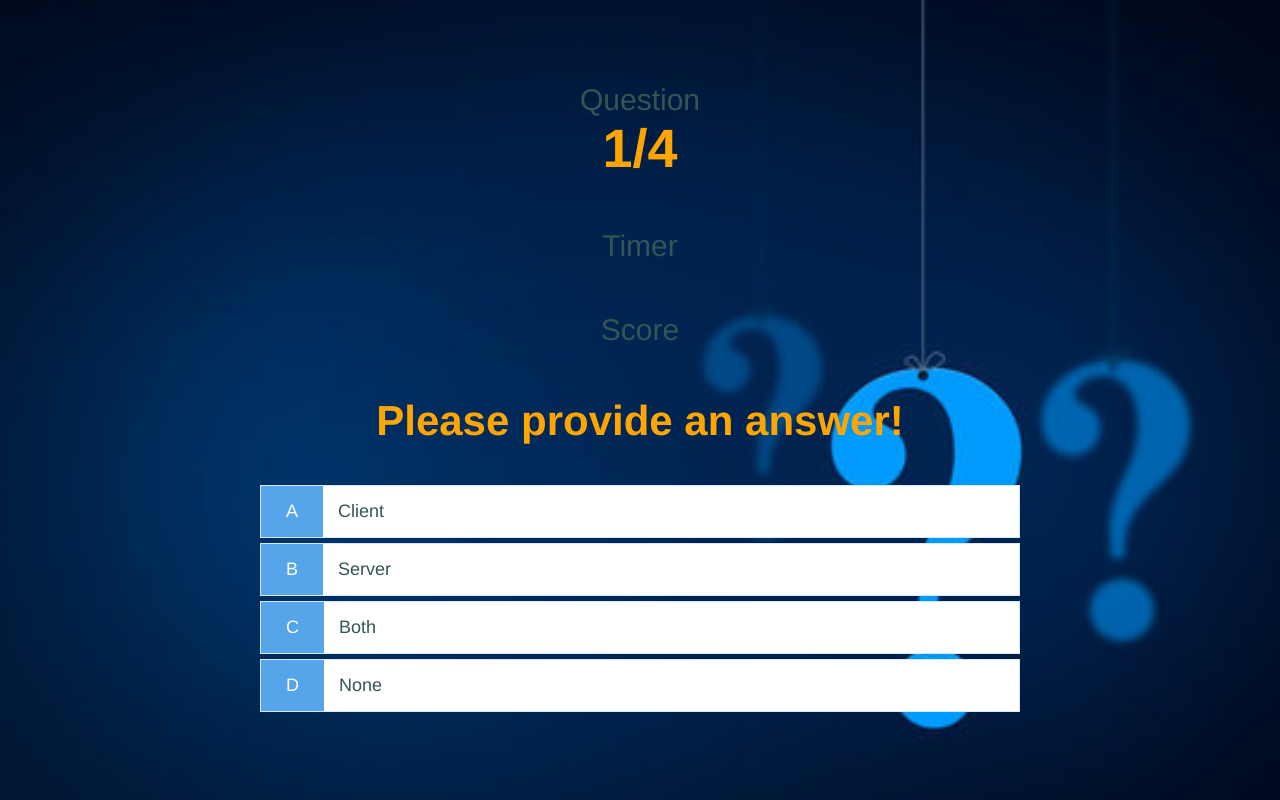
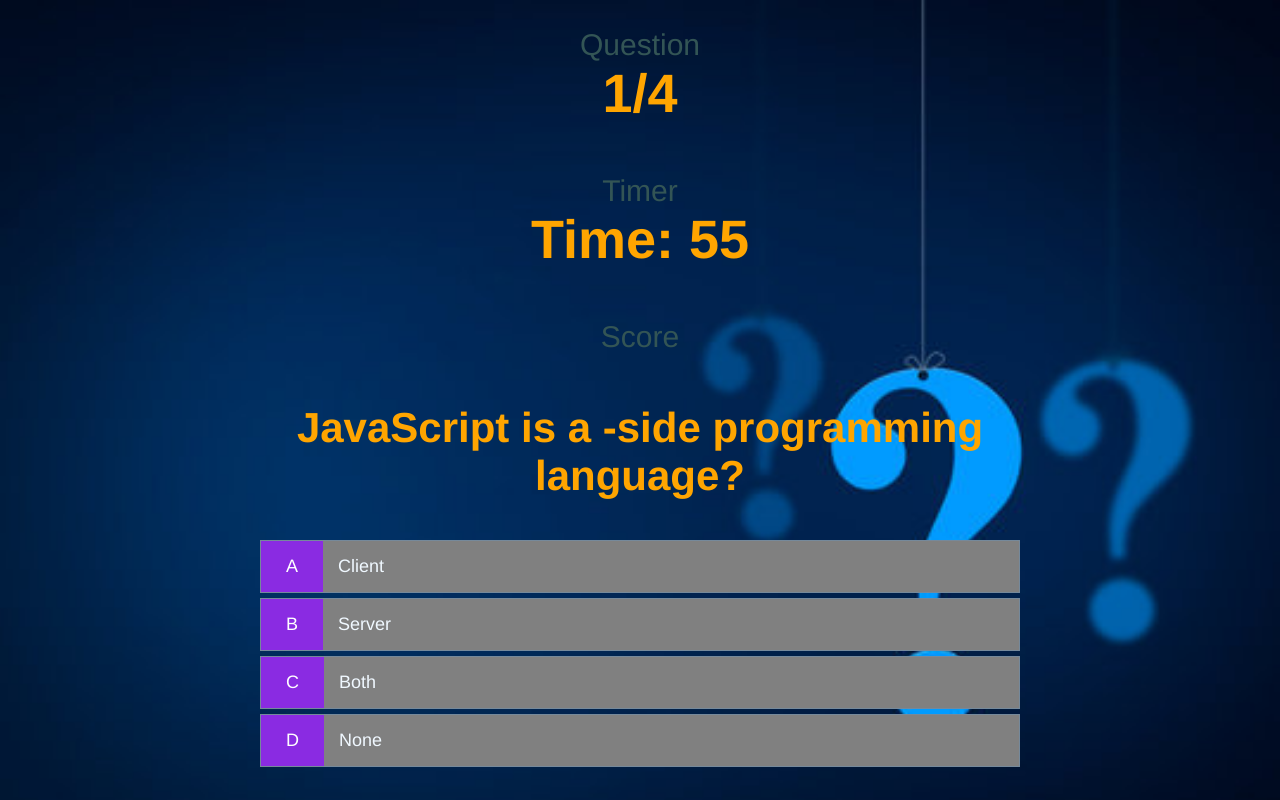
Before and after one commit to VulcanDthGrip/SMU-Mod-4-Challenge, a plain HTML site: page game.html in a window 1280 px wide. Drawn offline with Linux system fonts and the light colour scheme.

Commit message:
final edits to game.js

```diff
--- a/app.css
+++ b/app.css
@@ -115,6 +115,7 @@ form {
 
 input {
   margin-bottom: 1rem;
+  text-align: center;
   width: 20rem;
   padding: 1.5rem;
   font-size: 1.8rem;
--- a/game.css
+++ b/game.css
@@ -4,7 +4,7 @@
     width: 100%;
     font-size: 1.8rem;
     border: 0.1rem solid rgb(86, 165, 235, 0.25);
-    background-color: white;
+    background-color: grey;
   }
 
   .choice-container:hover {
@@ -16,32 +16,32 @@
 
   .choice-prefix {
     padding: 1.5rem 2.5rem;
-    background-color: #56a5eb;
+    background-color: blueviolet;
     color: white;
   }
 
   .choice-text {
+    color: aliceblue;
     padding: 1.5rem;
   }
   .correct {
     background: green;
-}
+  }
   .incorrect {
     background: red;
-}
+  }
   /* HUD Display during game */
 #hud {
   display: flex;
   justify-content: space-between;
-
-}
+  }
 
 .hud-prefix {
   text-align: center;
   font-size: 3rem;
   }
 
-  .hud-main-text {
+.hud-main-text {
     text-align: center;
   }
   #timer {
--- a/game.js
+++ b/game.js
@@ -2,18 +2,19 @@ const questions = document.getElementById('question')
 const choices = Array.from(document.getElementsByClassName('choice-text'))
 const questionCounterText = document.getElementById('questionCounter')
 const scoreText = document.getElementById('score')
+// Not able to get timer to function
 const timer = document.querySelector('#time-left')
 
 let currentQuestion = {}
 let acceptingAnswers = false
 let score = 0
 let questionCounter = 0
-let availableQuestions = []
-let time = 15
-
+let availablequestionsField= []
+let time = 60
+// questionsFieldare not being displayed when quiz starts
 let question = [
     {
-        question:"JavaScript is a   -side programming language?",
+        prompt:"JavaScript is a   -side programming language?",
         choice1: 'Client',
         choice2: 'Server',
         choice3: 'Both',
@@ -21,7 +22,7 @@ let question = [
         answer: 3
     },
     {
-        question: "Which of the following will write the message 'Hello DataFlair!' in an alert box?",
+        prompt: "Which of the following will write the message 'Hello DataFlair!' in an alert box?",
         choice1: "alertbox('Hello DataFlar!')",
         choice2: "alert(Hello DataFlair!)",
         choice3: "msgAlert('Hello DataFlair!)",
@@ -29,7 +30,7 @@ let question = [
         answer: 4
     },
     {
-        question: "Which are the correct 'if' statements to execute certain code if 'x' is equal to 2?",
+        prompt: "Which are the correct 'if' statements to execute certain code if 'x' is equal to 2?",
         choice1: "if(x 2)",
         choice2: "if(x=2)",
         choice3: "if(x==2);",
@@ -37,7 +38,7 @@ let question = [
         answer: 3
     },
     {
-        question: "How do you find the minimum of x and y using Javascript?",
+        prompt: "How do you find the minimum of x and y using Javascript?",
         choice1: "min(x,y)",
         choice2: "Math.min(x,y)",
         choice3: "Math.min(xy)",
@@ -53,6 +54,7 @@ const TIMER_UP = 5
 const TIMER_DOWN = 10
 
 startGame = () => {
+    countdown_start()
     questionCounter = 0
     score = 0
     availableQuestions = [...question]
@@ -60,10 +62,12 @@ startGame = () => {
 }
 
 countdown_start = () => {
-    time = 15
+    time = 60
         const gameTimer = setInterval(function() {
             time--
             timer.textContent = "Time: " + time
+            // test w console log
+            console.log(time)
 
             if (time <= 0) {
                 clearInterval(gameTimer)
@@ -85,7 +89,8 @@ getNewQuestion = () => {
 
     const questionIndex = Math.floor(Math.random() * availableQuestions.length)
     currentQuestion = availableQuestions[questionIndex]
-    question.innerText = currentQuestion.question
+    questions.innerText = currentQuestion.prompt
+    console.log(currentQuestion.prompt)
 
     choices.forEach((choice) => {
         const number = choice.dataset['number'];
@@ -123,7 +128,7 @@ choices.forEach((choice) => {
       score += num;
       scoreText.innerText = score
     }
-
+// time countdown
     incrementTime = num => {
         time += num
         timer.innerText = time
```
Also changed, not shown: highscores.js (+5 -4 lines), index.html (+1 -0 lines).
